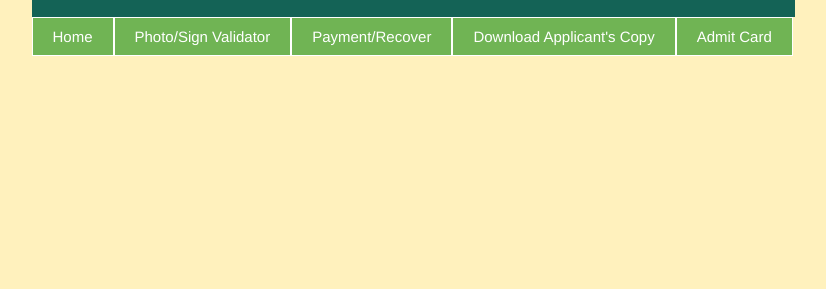
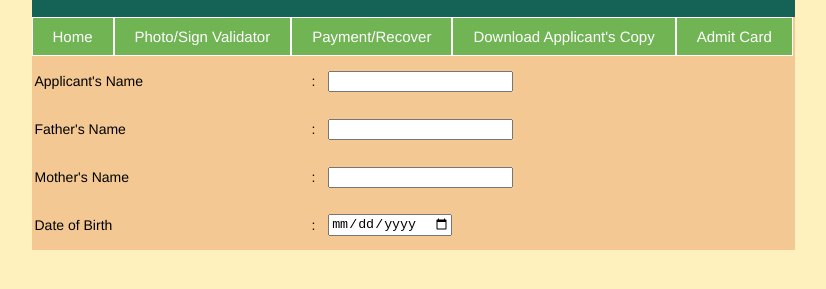
Before and after one commit to devnoman01/Railway-Job-Application-Form, a plain HTML site: page index.html in a window 1280 px wide. Shown: the part 127-416 px from the top of the page, without its empty margins (227-1053 px from the left). Drawn offline with nearby package versions, Linux system fonts and the light colour scheme.

Commit message:
Backup commit-1

```diff
--- a/index.html
+++ b/index.html
@@ -35,7 +35,52 @@
 
     <section class="form-section">
         <div>
+            <table class="post-title">
 
+            </table>
+            <table class="">
+                <tr>
+                    <td class="">
+                        <label for="">Applicant's Name</label>
+                    </td>
+                    <td class="colon">
+                        <p>:</p>
+                    </td>
+                    <td><input type="text" id="fname" name="fname">
+                    </td>
+                </tr>
+                <tr>
+                    <td class="">
+                        <label for="">Father's Name</label>
+                    </td>
+                    <td class="colon">
+                        <p>:</p>
+                    </td>
+                    <td><input type="text" id="fname" name="fname">
+                    </td>
+                </tr>
+                <tr>
+                    <td class="">
+                        <label for="">Mother's Name</label>
+                    </td>
+                    <td class="colon">
+                        <p>:</p>
+                    </td>
+                    <td><input type="text" id="fname" name="fname">
+                    </td>
+                </tr>
+                <tr>
+                    <td class="">
+                        <label for="">Date of Birth</label>
+                    </td>
+                    <td class="colon">
+                        <p>:</p>
+                    </td>
+                    <td>
+                        <input type="date" id="birthday" name="birthday">
+                    </td>
+                </tr>
+            </table>
         </div>
     </section>
 
--- a/style.css
+++ b/style.css
@@ -43,3 +43,13 @@ body{
     background-color: #70b454;
     border: 1px solid white;
 }
+
+table,tr{
+    width: 100%;
+}
+.post-title{
+    background-color: #e4a960;
+}
+td{
+    font-size: 14px;
+}
```
